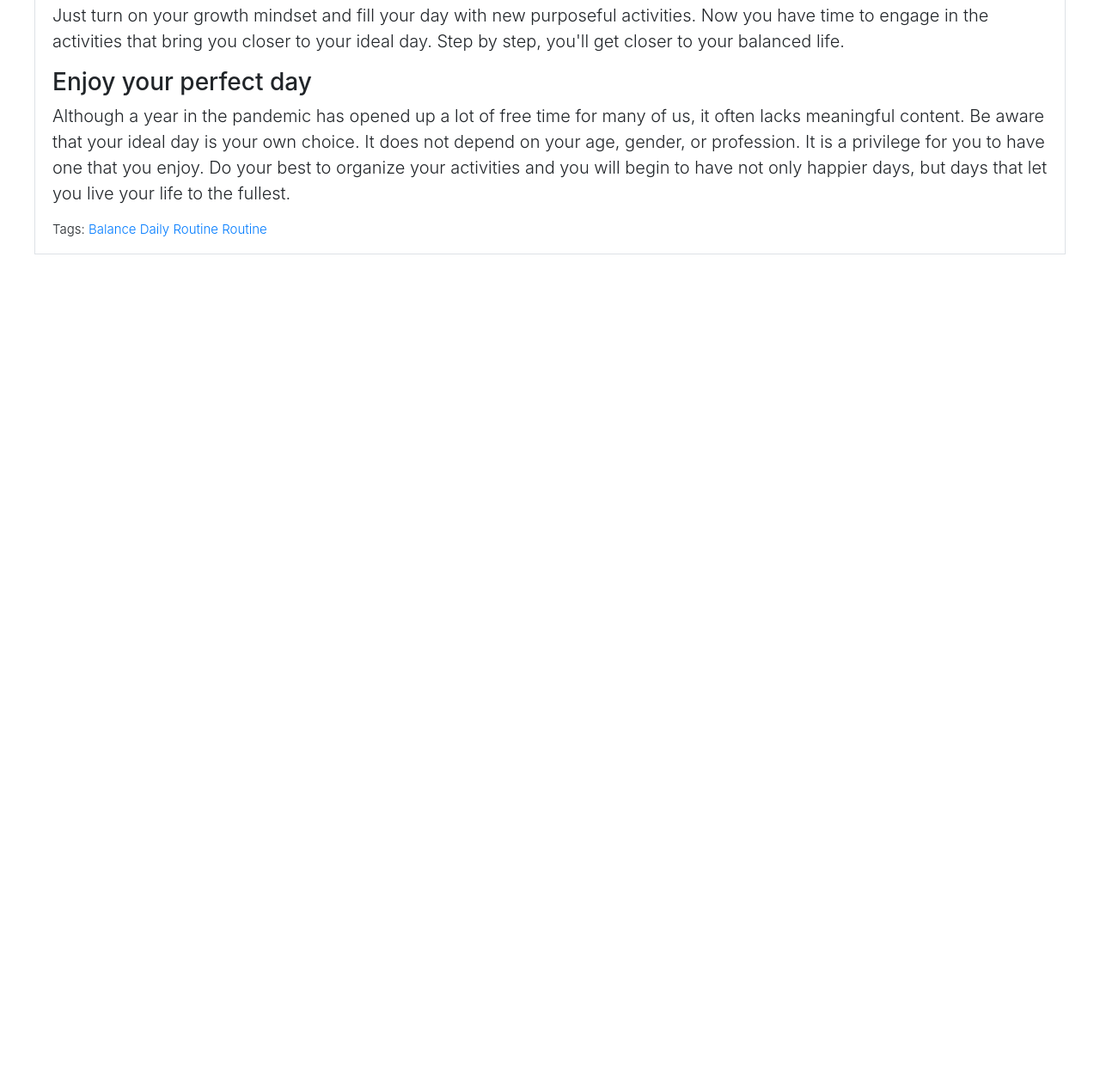
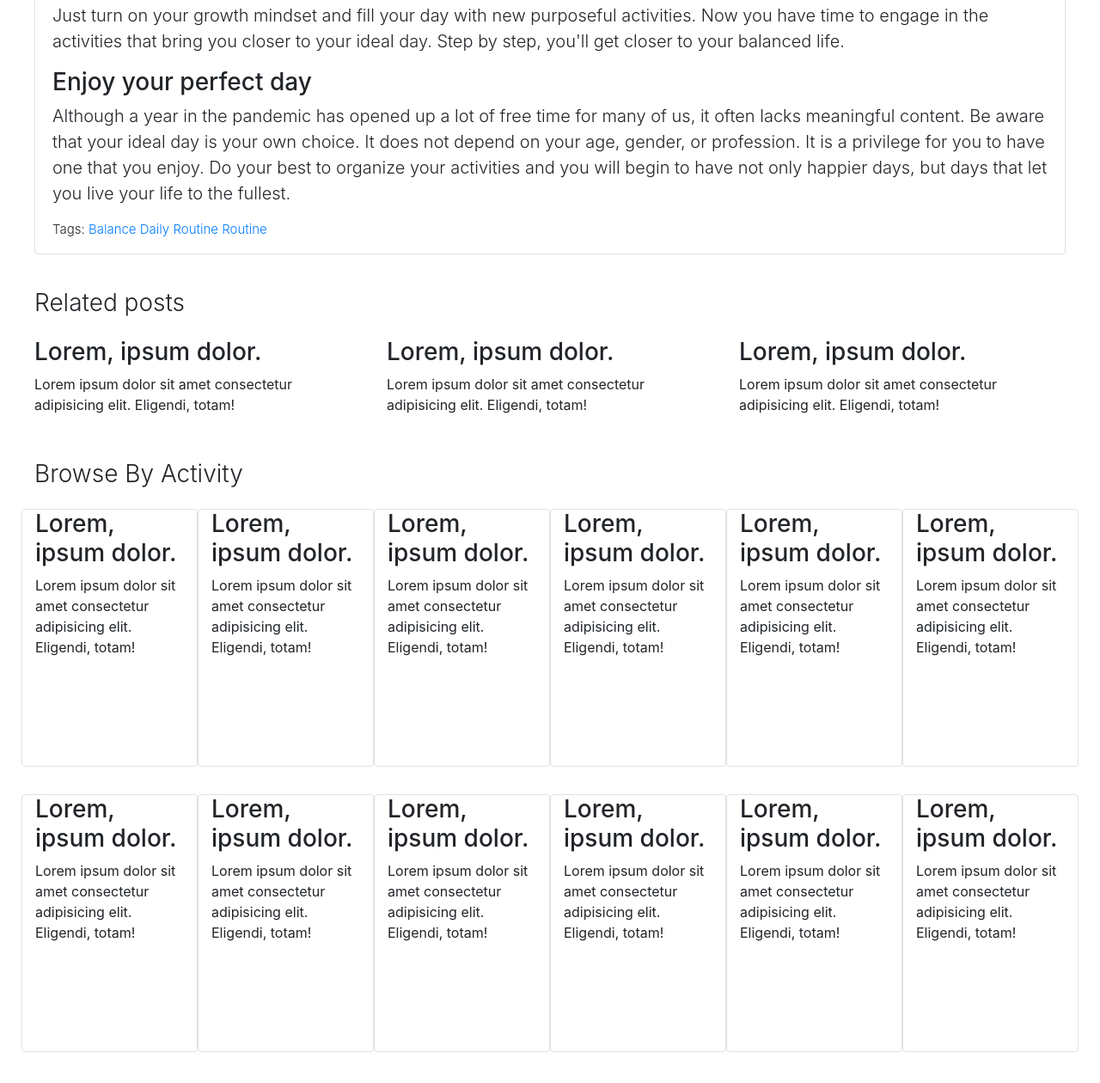
Before and after one commit to Mobyy/agenda4me-blogpost, a plain HTML site: page index.html in a window 1280 px wide. Shown: the part 1817-3077 px from the top of the page at 86% size. Before the commit the page ends 2133 px from the top, so only its background shows below. Drawn offline with nearby package versions, Linux system fonts and the light colour scheme.

Commit message:
desktop version almost finished

```diff
--- a/index.html
+++ b/index.html
@@ -65,7 +65,7 @@
     <section class="body">
         <div class="container-fluid">
             <div class="row justify-content-center">
-                <div class="blog-post border">
+                <div class="blog-post border rounded">
                     <h3 class="text-center py-2">How To Organize Your Day And Have A Better Life</h3>
                     <p >Most of us used to have a day with a clear routine and a well-organized life. We looked forward to going to work every day, met up with friends, had vacation plans, and got on with our lives. Tips, tricks, and techniques scattered all over the internet taught us how to draw clear boundaries between work and personal life and how to grow on all levels. We knew how to organize and balance our time: set personal goals, manage time, switch off from work, and take care of ourselves.</p>
                     <p>But a year into the pandemic, our daily routine and understanding of the ideal day has dissolved. Time has become amorphous. We feel like we're spending our time inefficiently, and we give ourselves a strange ultimatum: go back to the old routine, or if I can't, I'll wait until everything is back to normal and watch whatever I can on Netflix until then. We are understandably upset and lost. It wasn't our choice to leave our old, balanced lives.</p>
@@ -93,6 +93,78 @@
                     </p>
                 </div>
             </div>
+            <div class="related">
+                <h3 style="font-weight: 300;">Related posts</h3>
+                <div class="row">
+                    <div class="col-xl-4 col-lg-4 col-md-6 col-sm-6 col-12 my-3">
+                        <h3>Lorem, ipsum dolor.</h3>
+                        <p>Lorem ipsum dolor sit amet consectetur adipisicing elit. Eligendi, totam!</p>
+                    </div>
+                    <div class="col-xl-4 col-lg-4 col-md-6 col-sm-6 col-12 my-3">
+                        <h3>Lorem, ipsum dolor.</h3>
+                        <p>Lorem ipsum dolor sit amet consectetur adipisicing elit. Eligendi, totam!</p>
+                    </div>
+                    <div class="col-xl-4 col-lg-4 col-md-6 col-sm-6 col-12 my-3">
+                        <h3>Lorem, ipsum dolor.</h3>
+                        <p>Lorem ipsum dolor sit amet consectetur adipisicing elit. Eligendi, totam!</p>
+                    </div>
+                </div>
+            </div>
+            <div class="others">
+                <h3 style="font-weight: 300;">Browse By Activity</h3>
+                <div class="row">
+                    <div class="col-xl-2 col-lg-2 col-md-6 col-sm-6 col-12 my-3 border rounded others-boxes" style="height: 300px;">
+                        <h3>Lorem, ipsum dolor.</h3>
+                        <p>Lorem ipsum dolor sit amet consectetur adipisicing elit. Eligendi, totam!</p>
+                    </div>
+                    <div class="col-xl-2 col-lg-2 col-md-6 col-sm-6 col-12 my-3 border rounded others-boxes" style="height: 300px;">
+                        <h3>Lorem, ipsum dolor.</h3>
+                        <p>Lorem ipsum dolor sit amet consectetur adipisicing elit. Eligendi, totam!</p>
+                    </div>
+                    <div class="col-xl-2 col-lg-2 col-md-6 col-sm-6 col-12 my-3 border rounded others-boxes" style="height: 300px;">
+                        <h3>Lorem, ipsum dolor.</h3>
+                        <p>Lorem ipsum dolor sit amet consectetur adipisicing elit. Eligendi, totam!</p>
+                    </div>
+                    <div class="col-xl-2 col-lg-2 col-md-6 col-sm-6 col-12 my-3 border rounded others-boxes" style="height: 300px;">
+                        <h3>Lorem, ipsum dolor.</h3>
+                        <p>Lorem ipsum dolor sit amet consectetur adipisicing elit. Eligendi, totam!</p>
+                    </div>
+                    <div class="col-xl-2 col-lg-2 col-md-6 col-sm-6 col-12 my-3 border rounded others-boxes" style="height: 300px;">
+                        <h3>Lorem, ipsum dolor.</h3>
+                        <p>Lorem ipsum dolor sit amet consectetur adipisicing elit. Eligendi, totam!</p>
+                    </div>
+                    <div class="col-xl-2 col-lg-2 col-md-6 col-sm-6 col-12 my-3 border rounded others-boxes" style="height: 300px;">
+                        <h3>Lorem, ipsum dolor.</h3>
+                        <p>Lorem ipsum dolor sit amet consectetur adipisicing elit. Eligendi, totam!</p>
+                    </div>
+                </div>
+                <div class="row">
+                    <div class="col-xl-2 col-lg-2 col-md-6 col-sm-6 col-12 my-3 border rounded others-boxes" style="height: 300px;">
+                        <h3>Lorem, ipsum dolor.</h3>
+                        <p>Lorem ipsum dolor sit amet consectetur adipisicing elit. Eligendi, totam!</p>
+                    </div>
+                    <div class="col-xl-2 col-lg-2 col-md-6 col-sm-6 col-12 my-3 border rounded others-boxes" style="height: 300px;">
+                        <h3>Lorem, ipsum dolor.</h3>
+                        <p>Lorem ipsum dolor sit amet consectetur adipisicing elit. Eligendi, totam!</p>
+                    </div>
+                    <div class="col-xl-2 col-lg-2 col-md-6 col-sm-6 col-12 my-3 border rounded others-boxes" style="height: 300px;">
+                        <h3>Lorem, ipsum dolor.</h3>
+                        <p>Lorem ipsum dolor sit amet consectetur adipisicing elit. Eligendi, totam!</p>
+                    </div>
+                    <div class="col-xl-2 col-lg-2 col-md-6 col-sm-6 col-12 my-3 border rounded others-boxes" style="height: 300px;">
+                        <h3>Lorem, ipsum dolor.</h3>
+                        <p>Lorem ipsum dolor sit amet consectetur adipisicing elit. Eligendi, totam!</p>
+                    </div>
+                    <div class="col-xl-2 col-lg-2 col-md-6 col-sm-6 col-12 my-3 border rounded others-boxes" style="height: 300px;">
+                        <h3>Lorem, ipsum dolor.</h3>
+                        <p>Lorem ipsum dolor sit amet consectetur adipisicing elit. Eligendi, totam!</p>
+                    </div>
+                    <div class="col-xl-2 col-lg-2 col-md-6 col-sm-6 col-12 my-3 border rounded others-boxes" style="height: 300px;">
+                        <h3>Lorem, ipsum dolor.</h3>
+                        <p>Lorem ipsum dolor sit amet consectetur adipisicing elit. Eligendi, totam!</p>
+                    </div>
+                </div>
+            </div>
         </div>
     </section>
     <section class="footer">
--- a/style.css
+++ b/style.css
@@ -26,7 +26,7 @@ a:hover {
 /*headerio pabaiga*/
 /*body pradzia*/
 .blog-post {
-  margin: 20px 0 20px 0;
+  margin: 20px auto 20px auto;
   width: 1200px;
   padding-left: 20px;
   padding-right: 20px;
@@ -35,3 +35,8 @@ a:hover {
   font-weight: 300;
   font-size: 20px;
 }
+.related,
+.others {
+  width: 1200px;
+  margin: 20px auto 20px auto;
+}
```
